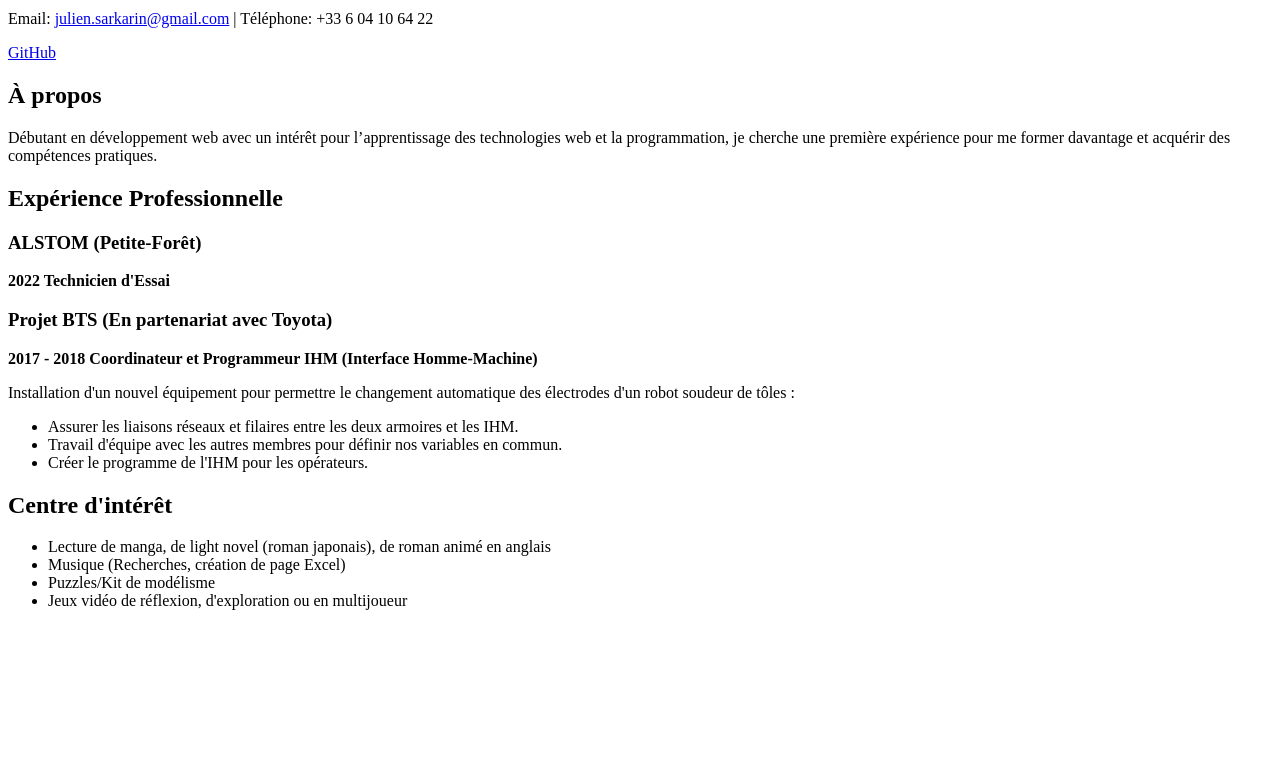
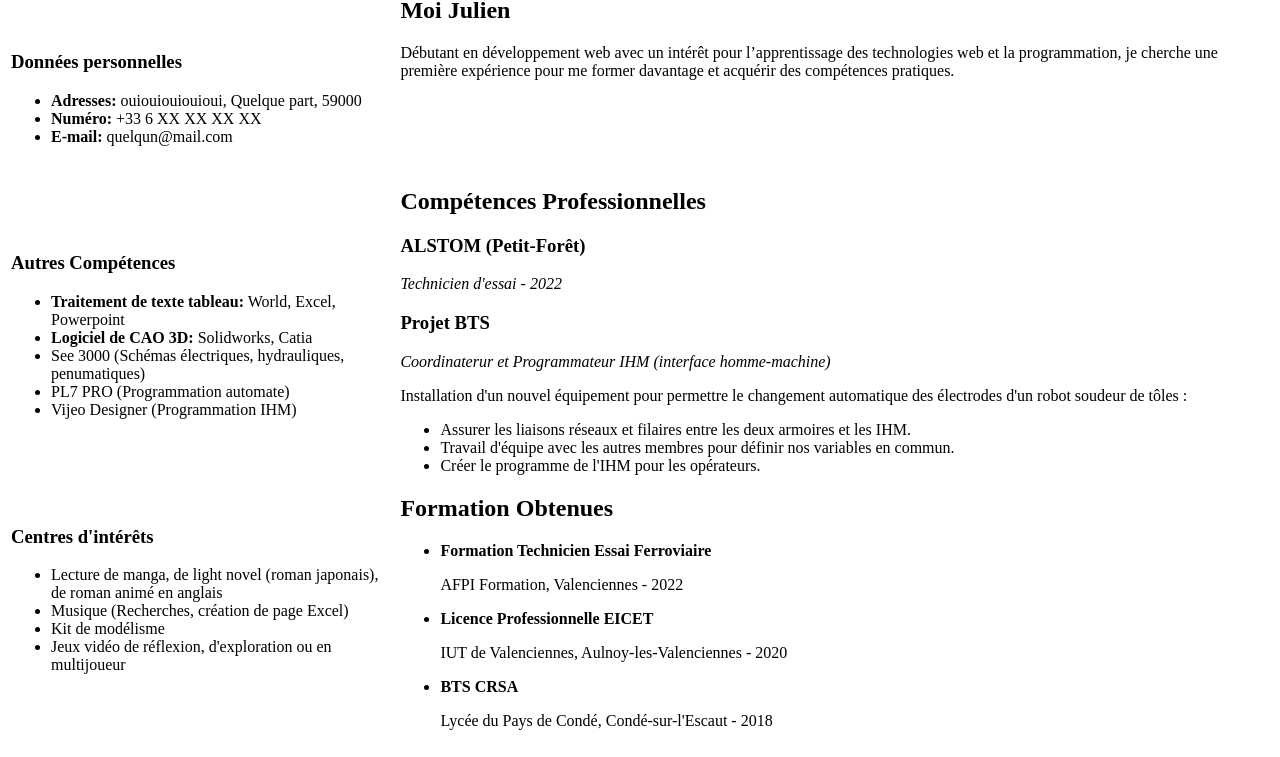
Before and after one commit to SymBiios/CV-HTML, a plain HTML site: page index.html in a window 1280 px wide. Shown: the part 70-827 px from the top of the page. Before the commit the page ends 800 px from the top, so only its background shows below. Drawn offline with Linux system fonts and the light colour scheme.

Commit message:
Update 1.0.1

```diff
--- a/index.html
+++ b/index.html
@@ -2,56 +2,100 @@
 <html lang="fr">
 <head>
     <meta charset="UTF-8">
-    <meta name="viewport" content="width=device-width, initial-scale=1.0">
-    <title>Mon CV - Nom Prénom</title>
-    <meta name="description" content="CV de Nom Prénom, développeur web et ingénieur en informatique.">
-    <link rel="stylesheet" href="styles.css">
+    <meta name="viewport">
+    <title>CV</title>
+
 </head>
 <body>
+    <table>
+        <tr>
+            <br>
+            <br>
+            <td>
 
-    <header>
-        <h1>Planque Julien</h1>
-        <p>Email: <a href="julien.sarkarin@gmail.com">julien.sarkarin@gmail.com</a> | Téléphone: +33 6 04 10 64 22</p>
-        <p><a href="https://github.com/SymBiios">GitHub</a></p>
-    </header>
 
-    <section id="summary">
-        <h2>À propos</h2>
-        <p>Débutant en développement web avec un intérêt pour l’apprentissage des technologies web et la programmation, je cherche une première expérience pour me former davantage et acquérir des compétences pratiques.</p>
+                <section>
+                    <h3>Données personnelles</h3>
+                        <ul>
+                            <li><strong>Adresses:</strong> ouiouiouiouioui, Quelque part, 59000</li>
+                            <li><strong>Numéro:</strong> +33 6 XX XX XX XX</li>
+                            <li><strong>E-mail:</strong> quelqun@mail.com</li>
+                        </ul>
                 </section>
 
-    <section id="experience">
-        <h2>Expérience Professionnelle</h2>
-        <article>
-            <h3>ALSTOM (Petite-Forêt)</h3>
-            <p><strong>2022 Technicien d'Essai</strong></p>
+            <br>
+            <br>
+            <br>
+            <br>
 
-        </article>
+                <section>
+                    <h3>Autres Compétences</h3>
+                    <ul>
+                        <li><strong>Traitement de texte tableau:</strong> World, Excel, Powerpoint</li>
+                        <li><strong>Logiciel de CAO 3D:</strong> Solidworks, Catia</li>
+                        <li>See 3000 (Schémas électriques, hydrauliques, penumatiques)</li>
+                        <li>PL7 PRO (Programmation automate)</li>
+                        <li>Vijeo Designer (Programmation IHM)</li>
+                    </ul>
+                </section>
 
-        <article>
-            <h3>Projet BTS (En partenariat avec Toyota)</h3>
-            <p><strong>2017 - 2018 Coordinateur et Programmeur IHM (Interface Homme-Machine)</strong></p>
-            <p>Installation d'un nouvel équipement pour permettre le changement automatique des électrodes d'un robot soudeur de tôles :
-            </p>
+            <br>
+            <br>
+            <br>
+            <br>
+
+                <section>
+                    <h3>Centres d'intérêts</h3>
+                        <ul>
+                            <li>Lecture de manga, de light novel (roman japonais), de roman animé en anglais</li>
+                            <li>Musique (Recherches, création de page Excel)</li>
+                            <li>Kit de modélisme</li>
+                            <li>Jeux vidéo de réflexion, d'exploration ou en multijoueur</li>
+                        </ul>
+                </section>
+
+            </td>
+            <td>
+                <section>
+
+                    <h2>Moi Julien</h2>
+                    <p>Débutant en développement web avec un intérêt pour l’apprentissage des technologies web et la programmation, je cherche une première expérience pour me former davantage et acquérir des compétences pratiques.</p>
+
+                </section>
+
+            <br>
+            <br>
+            <br>
+            <br>
+            <section>
+                <h2>Compétences Professionnelles</h2>
+
+                        <h3>ALSTOM (Petit-Forêt)</h3>
+                        <p><i>Technicien d'essai - 2022</i></p>
+
+                        <h3> Projet BTS</h3>
+                        <p><i>Coordinaterur et Programmateur IHM (interface homme-machine)</i></p>
+                           <p>Installation d'un nouvel équipement pour permettre le changement automatique des électrodes d'un robot soudeur de tôles :</p>
                             <ul>
                                 <li>Assurer les liaisons réseaux et filaires entre les deux armoires et les IHM.</li>
                                 <li>Travail d'équipe avec les autres membres pour définir nos variables en commun.</li>
                                 <li>Créer le programme de l'IHM pour les opérateurs.</li>
                             </ul>
-        </article>
             </section>
-
-
-
-    <section id="skills">
-        <h2>Centre d'intérêt</h2>
+            <section>
+                <h2>Formation Obtenues</h2>
                     <ul>
-            <li>Lecture de manga, de light novel (roman japonais), de roman animé en anglais</li>
-            <li>Musique (Recherches, création de page Excel)</li>
-            <li>Puzzles/Kit de modélisme</li>
-            <li>Jeux vidéo de réflexion, d'exploration ou en multijoueur</li>
+                        <li><strong>Formation Technicien Essai Ferroviaire</strong></strong></li>
+                        <p>AFPI Formation, Valenciennes - 2022</p>
+                        <li><strong>Licence Professionnelle EICET</strong></li>
+                        <p>IUT de Valenciennes, Aulnoy-les-Valenciennes - 2020</p>
+                        <li><strong>BTS CRSA</strong></li>
+                        <p>Lycée du Pays de Condé, Condé-sur-l'Escaut - 2018</p>
                     </ul>
             </section>
+            </td>
+        </tr>
 
+    </table>
 </body>
 </html>
```
Lines whose indentation alone changed are shown as unchanged.
